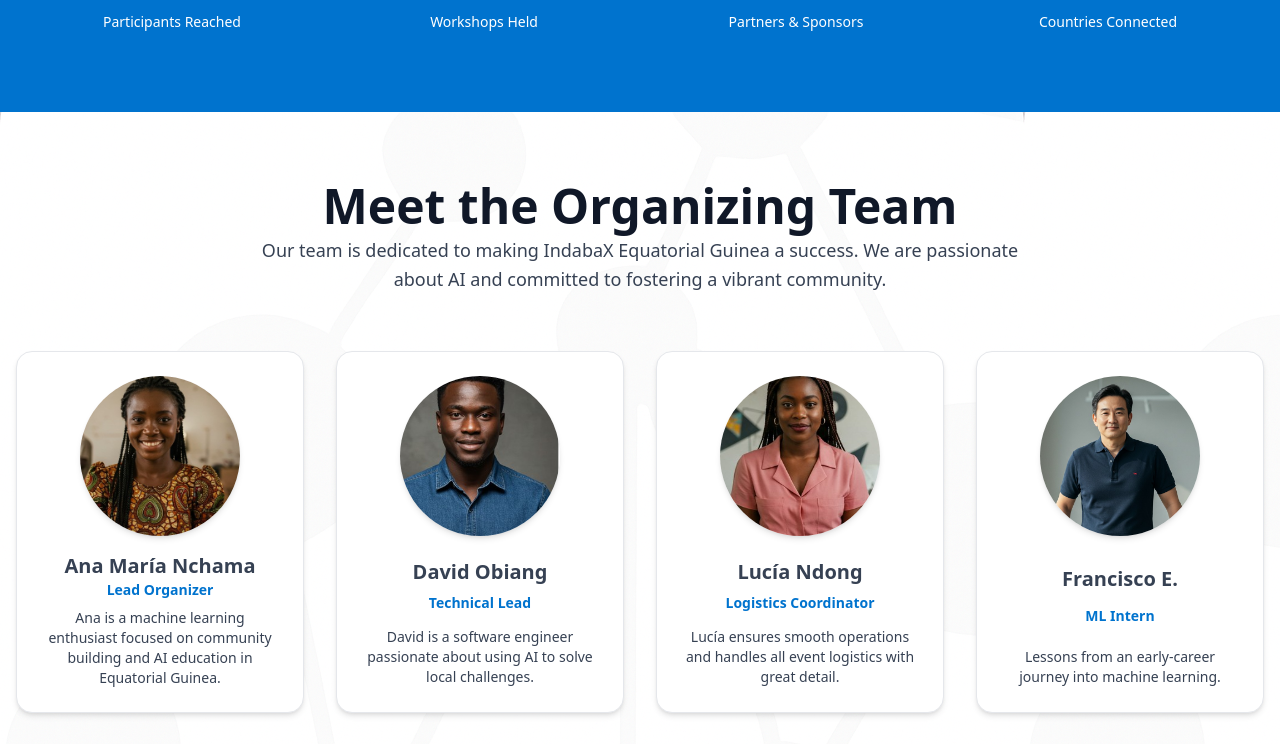
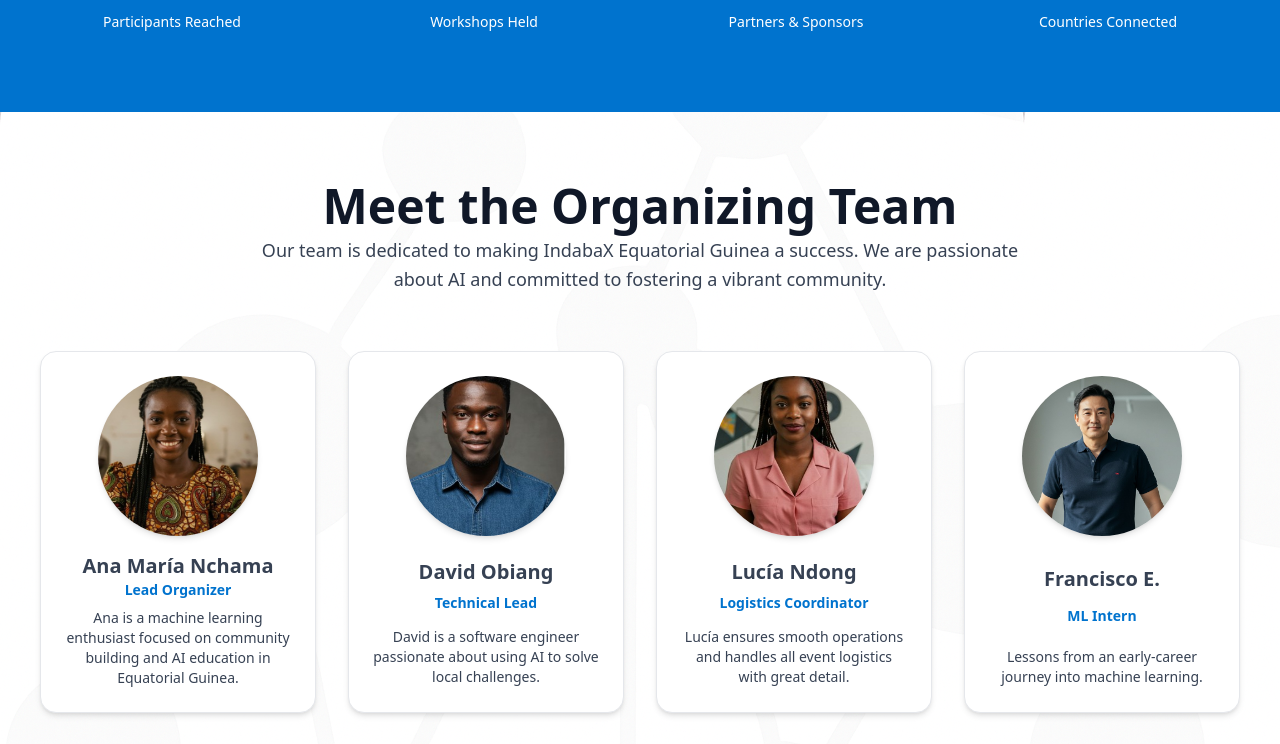
Before and after one commit to NeoPhetoane/IndabaX_Equatorial_Guinea, a React (Vite) app: page /about in a window 1280 px wide. Shown: the part 1356-2100 px from the top of the page. Built offline with nearby package versions, Linux system fonts and the light colour scheme.

Commit message:
Updated OrganisingTeam component layout: added horizontal padding for improved spacing and visual appeal.

```diff
--- a/src/components/OrganisingTeam.jsx
+++ b/src/components/OrganisingTeam.jsx
@@ -65,7 +65,7 @@
 
   return (
     <main
-      className="max-w-7xl mx-auto py-16 text-center"
+      className="max-w-7xl mx-auto py-16 px-6 text-center"
       style={{ backgroundImage: "url('/bgwhite.png')" }}
     >
       <h2 className="text-3xl font-bold leading-tight text-gray-900 sm:text-4xl lg:text-5xl">
```
